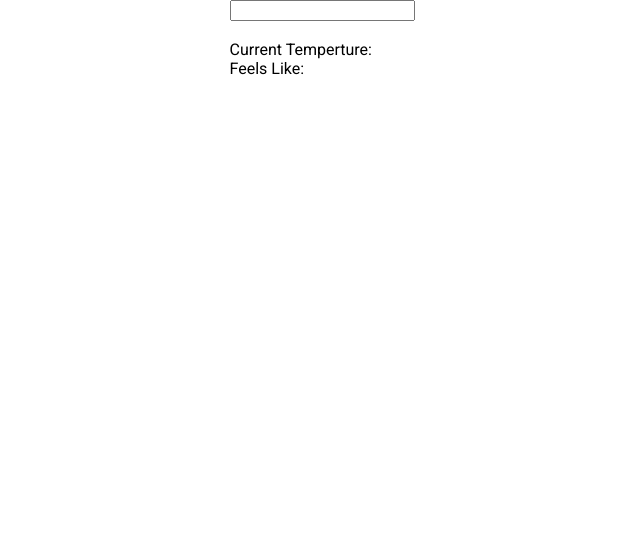
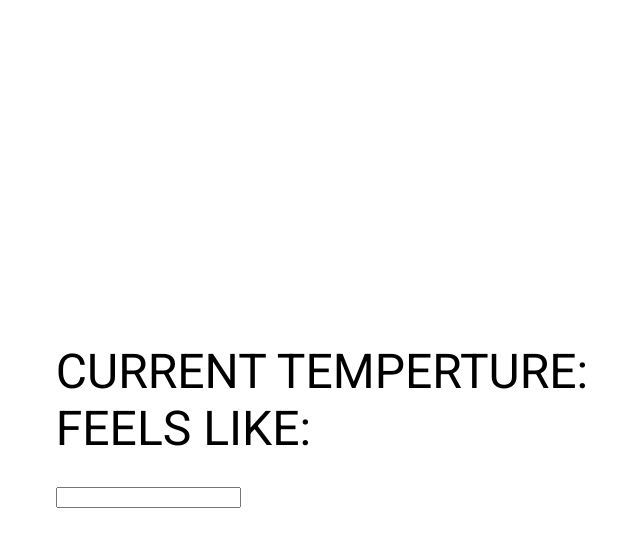
Before and after one commit to vincentcollis/Weather_Zip, a React (Create React App) app: page / in a window 1280 px wide. Shown: the top 546 px of the page, without its empty margins (318-958 px from the left). Built offline with nearby package versions, Linux system fonts and the light colour scheme.

Commit message:
added grid

```diff
--- a/src/App.js
+++ b/src/App.js
@@ -1,13 +1,19 @@
 import React, {useState} from 'react'
+import styled from 'styled-components'
 
-// import GlobalStyle from './GlobalStyles'
+// API
+import getWeatherData from './api/index'
+
 import Layout from './containers/Layout'
-
 import Location from './components/Location'
 import TodayForcast from './containers/TodayForcast'
-// import WeekForcast from './containers/WeekForcast'
 
-import getWeatherData from './api/index'
+const Div = styled.div`
+  justify-self: center;
+  align-self: center;
+`
+
+
 
 
 function App() {
@@ -36,12 +42,14 @@ function App() {
     <>
       {/* <GlobalStyle/> */}
       <Layout>
-        <Location fetchData = {fetchData} zip = {zip} setZip = {setZip}/>
-        <TodayForcast
-          description = {description}
-          temp = {temp}
-          feelsLike = {feelsLike}
-        />
+        <Div>
+          <TodayForcast
+            description = {description}
+            temp = {temp}
+            feelsLike = {feelsLike}
+          />
+          <Location fetchData = {fetchData} zip = {zip} setZip = {setZip}/>
+        </Div>
         {/* <WeekForcast/> */}
       </Layout>
     </>
--- a/src/components/Location.js
+++ b/src/components/Location.js
@@ -4,8 +4,10 @@ import styled from 'styled-components'
 
 // styling
 const Form = styled.form`
-    grid-column: 2/2 ;
-    grid-row : 2/3;
+    /* grid-column: 2/2 ;
+    grid-row : 2/2; */
+    /* justify-self: center;
+    align-self: center; */
 `
 
 
--- a/src/containers/Layout.js
+++ b/src/containers/Layout.js
@@ -8,15 +8,15 @@ const GlobalStyle = createGlobalStyle`
   body {
     margin: 0;
     padding: 0;
+    font-size: 3em;
+    text-transform: uppercase;
   }
 `
 
 const Container = styled.div`
-  /* max-width: 1680px; */
-  margin: 0 auto;
   display: grid;
-  grid-template-rows: auto auto auto;
-  /* grid-column-gap: 16px; */
+  grid-template-rows: 100vh;
+  grid-template-columns: 100vw;
 `
 
 
--- a/src/containers/TodayForcast.js
+++ b/src/containers/TodayForcast.js
@@ -3,8 +3,10 @@ import styled from 'styled-components'
 
 // styling
 const StyledDiv = styled.div`
-    grid-column: 2/2 ;
-    grid-row : 4/5;
+    /* grid-column: 2/2 ;
+    grid-row : 3/3; */
+    /* justify-self: center;
+    align-self: center; */
 `
 
 export default function TodayForcast(props) {
```
Also changed, not shown: 1 other file (tests, documents, lock files or other folders).
